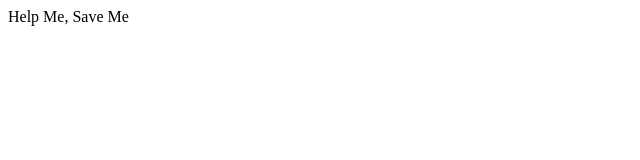
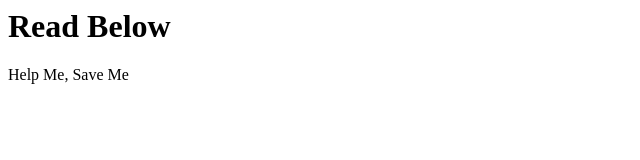
Before and after one commit to QSAKhan/Delete-Me, a plain HTML site: page index.html in a window 1280 px wide. Shown: the whole page, without its empty margins (0-640 px from the left). Drawn offline with Linux system fonts and the light colour scheme.

Commit message:
Update index.html

```diff
--- a/index.html
+++ b/index.html
@@ -3,6 +3,8 @@
 <title> Delete-Me </title>
 </head>
 
-<p1> Help Me, Save Me </p1>
+  <H1> Read Below </H1>
+  <p> Help Me, Save Me </p>
+
 </head>
 </html>
```
